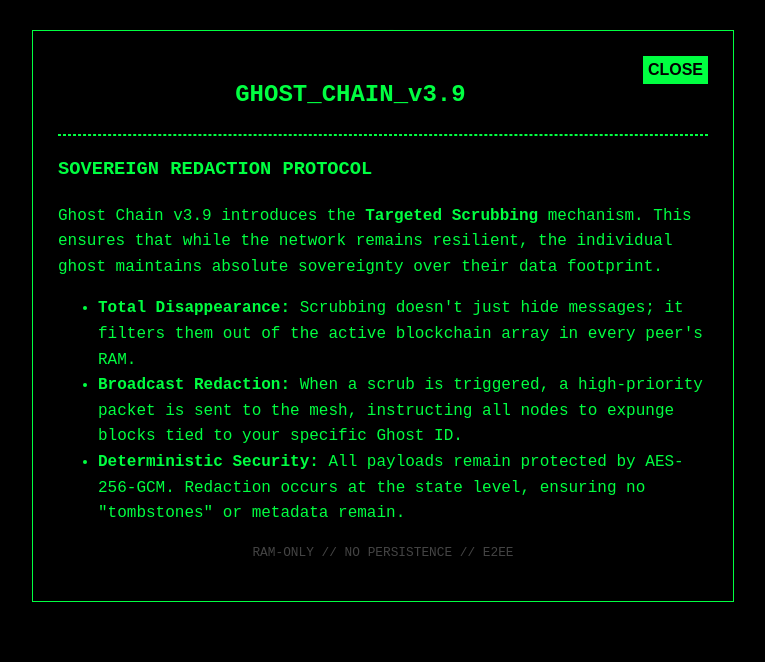
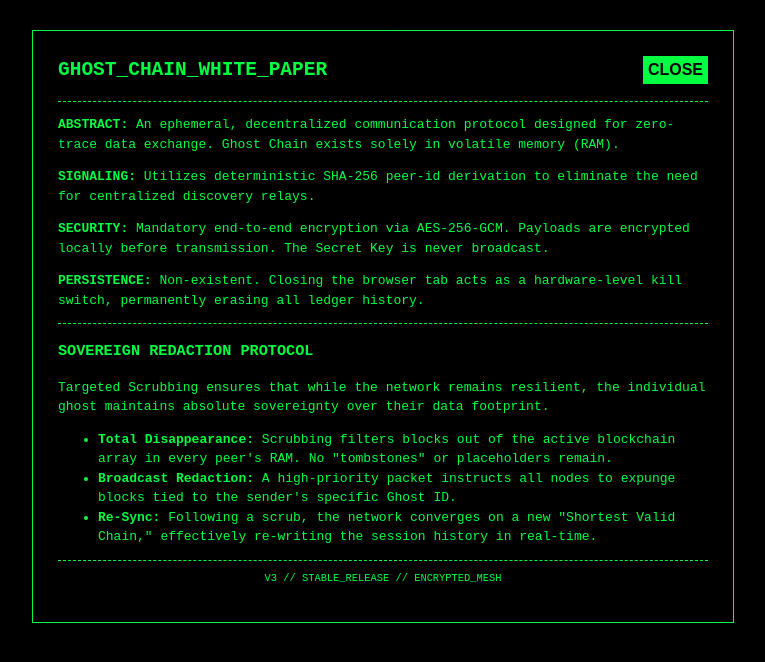
Before and after one commit to Saikuru1/ghost-chain, a plain HTML site: page index.html in a window 1280 px wide. Both pictures are taken after a click on the element ".-. |oo | | | '^^^'". Shown: the whole page, without its empty margins (257-1022 px from the left). Drawn offline with Linux system fonts and the light colour scheme.

Commit message:
ghost scrubber add

```diff
--- a/index.html
+++ b/index.html
@@ -3,12 +3,11 @@
 <head>
     <meta charset="UTF-8">
     <meta name="viewport" content="width=device-width, initial-scale=1.0">
-    <title>GHOST CHAIN v3.9</title>
+    <title>GHOST CHAIN</title>
     <script src="https://unpkg.com/peerjs@1.5.4/dist/peerjs.min.js"></script>
     <style>
         body { background: #050505; color: #00ff41; font-family: 'Courier New', monospace; padding: 15px; display: flex; flex-direction: column; align-items: center; }
 
-        /* Centered Block, Left-Aligned Internal ASCII */
         .ghost-ascii {
             white-space: pre;
             font-size: 14px;
@@ -32,6 +31,7 @@
             margin-bottom: 15px;
             box-shadow: 0 0 15px #00ff4133;
             box-sizing: border-box;
+            transition: all 0.3s ease;
         }
 
         .block {
@@ -42,10 +42,10 @@
             word-wrap: break-word;
             overflow-wrap: break-word;
             white-space: pre-wrap;
-            animation: emerge 0.3s ease-out;
+            animation: emerge 0.4s ease-out;
         }
 
-        @keyframes emerge { from { opacity: 0; transform: translateX(-5px); } to { opacity: 1; transform: translateX(0); } }
+        @keyframes emerge { from { opacity: 0; transform: translateY(10px); } to { opacity: 1; transform: translateY(0); } }
 
         .block-meta {
             display: flex;
@@ -60,16 +60,15 @@
         .input-group { display: flex; flex-direction: column; gap: 10px; width: 100%; }
         input { background: #000; color: #00ff41; border: 1px solid #00ff41; padding: 15px; font-size: 16px; outline: none; width: 100%; box-sizing: border-box; }
 
-        button { background: #00ff41; color: #000; border: none; padding: 15px; cursor: pointer; font-weight: bold; font-size: 16px; transition: 0.2s; }
-        button:active { background: #008f11; }
+        button { background: #00ff41; color: #000; border: none; padding: 15px; cursor: pointer; font-weight: bold; font-size: 16px; }
 
-        .btn-scrub { background: #111; color: #ff4141; border: 1px solid #ff4141; margin-top: 5px; font-size: 12px; padding: 8px; }
+        .btn-scrub { background: #111; color: #ff4141; border: 1px solid #ff4141; margin-top: 5px; font-size: 12px; padding: 8px; cursor: pointer; }
         .btn-scrub:hover { background: #ff4141; color: #000; }
 
         .btn-docs { background: transparent; color: #00ff41; border: 1px solid #00ff41; font-size: 10px; padding: 4px 8px; margin-bottom: 15px; width: auto; align-self: center; cursor: pointer; }
 
         #docs-overlay { position: fixed; top: 0; left: 0; width: 100%; height: 100%; background: rgba(0,0,0,0.98); z-index: 100; overflow-y: auto; padding: 30px; display:none; box-sizing: border-box; }
-        .docs-content { max-width: 650px; margin: 0 auto; color: #00ff41; border: 1px solid #00ff41; padding: 25px; background: #000; line-height: 1.6; }
+        .docs-content { max-width: 650px; margin: 0 auto; color: #00ff41; border: 1px solid #00ff41; padding: 25px; background: #000; line-height: 1.5; font-size: 13px; }
 
         .hidden { display: none; }
         #status { color: #444; font-size: 0.75em; text-align: center; margin-top: 10px; letter-spacing: 1px; }
@@ -84,7 +83,7 @@
   |   |
   '^^^'</pre>
 
-        <button class="btn-docs" onclick="toggleDocs(true)">SYSTEM_MANUAL_v3.9</button>
+        <button class="btn-docs" onclick="toggleDocs(true)">WHITE_PAPER</button>
 
         <div id="setup">
             <div class="input-group">
@@ -108,16 +107,26 @@
     <div id="docs-overlay">
         <div class="docs-content">
             <button onclick="toggleDocs(false)" style="float:right; padding:5px; background:#00ff41; color:#000; border:none; cursor:pointer; font-weight:bold;">CLOSE</button>
-            <h2 style="text-align:center;">GHOST_CHAIN_v3.9</h2>
-            <hr style="border:1px dashed #00ff41;">
+            <h2 style="margin-top:0;">GHOST_CHAIN_WHITE_PAPER</h2>
+            <hr style="border:0; border-top:1px dashed #00ff41;">
+
+            <p><strong>ABSTRACT:</strong> An ephemeral, decentralized communication protocol designed for zero-trace data exchange. Ghost Chain exists solely in volatile memory (RAM).</p>
+            <p><strong>SIGNALING:</strong> Utilizes deterministic SHA-256 peer-id derivation to eliminate the need for centralized discovery relays.</p>
+            <p><strong>SECURITY:</strong> Mandatory end-to-end encryption via AES-256-GCM. Payloads are encrypted locally before transmission. The Secret Key is never broadcast.</p>
+            <p><strong>PERSISTENCE:</strong> Non-existent. Closing the browser tab acts as a hardware-level kill switch, permanently erasing all ledger history.</p>
+
+            <hr style="border:0; border-top:1px dashed #00ff41;">
+
             <h3>SOVEREIGN REDACTION PROTOCOL</h3>
-            <p>Ghost Chain v3.9 introduces the <strong>Targeted Scrubbing</strong> mechanism. This ensures that while the network remains resilient, the individual ghost maintains absolute sovereignty over their data footprint.</p>
+            <p>Targeted Scrubbing ensures that while the network remains resilient, the individual ghost maintains absolute sovereignty over their data footprint.</p>
             <ul>
-                <li><strong>Total Disappearance:</strong> Scrubbing doesn't just hide messages; it filters them out of the active blockchain array in every peer's RAM.</li>
-                <li><strong>Broadcast Redaction:</strong> When a scrub is triggered, a high-priority packet is sent to the mesh, instructing all nodes to expunge blocks tied to your specific Ghost ID.</li>
-                <li><strong>Deterministic Security:</strong> All payloads remain protected by AES-256-GCM. Redaction occurs at the state level, ensuring no "tombstones" or metadata remain.</li>
+                <li><strong>Total Disappearance:</strong> Scrubbing filters blocks out of the active blockchain array in every peer's RAM. No "tombstones" or placeholders remain.</li>
+                <li><strong>Broadcast Redaction:</strong> A high-priority packet instructs all nodes to expunge blocks tied to the sender's specific Ghost ID.</li>
+                <li><strong>Re-Sync:</strong> Following a scrub, the network converges on a new "Shortest Valid Chain," effectively re-writing the session history in real-time.</li>
             </ul>
-            <p style="font-size:0.8em; color:#444; text-align:center;">RAM-ONLY // NO PERSISTENCE // E2EE</p>
+
+            <hr style="border:0; border-top:1px dashed #00ff41;">
+            <p style="font-size: 0.8em; text-align: center;">V3 // STABLE_RELEASE // ENCRYPTED_MESH</p>
         </div>
     </div>
 
@@ -190,7 +199,6 @@
             blockchain = blockchain.filter(b => b.sender !== idToWipe);
             render();
             document.getElementById('status').innerText = `EXPUNGED: GHOST_0${idToWipe}`;
-            // Re-broadcast clean chain to new peers
             connections.forEach(c => c.send({ type: 'CHAIN', chain: blockchain }));
         }
 
```
